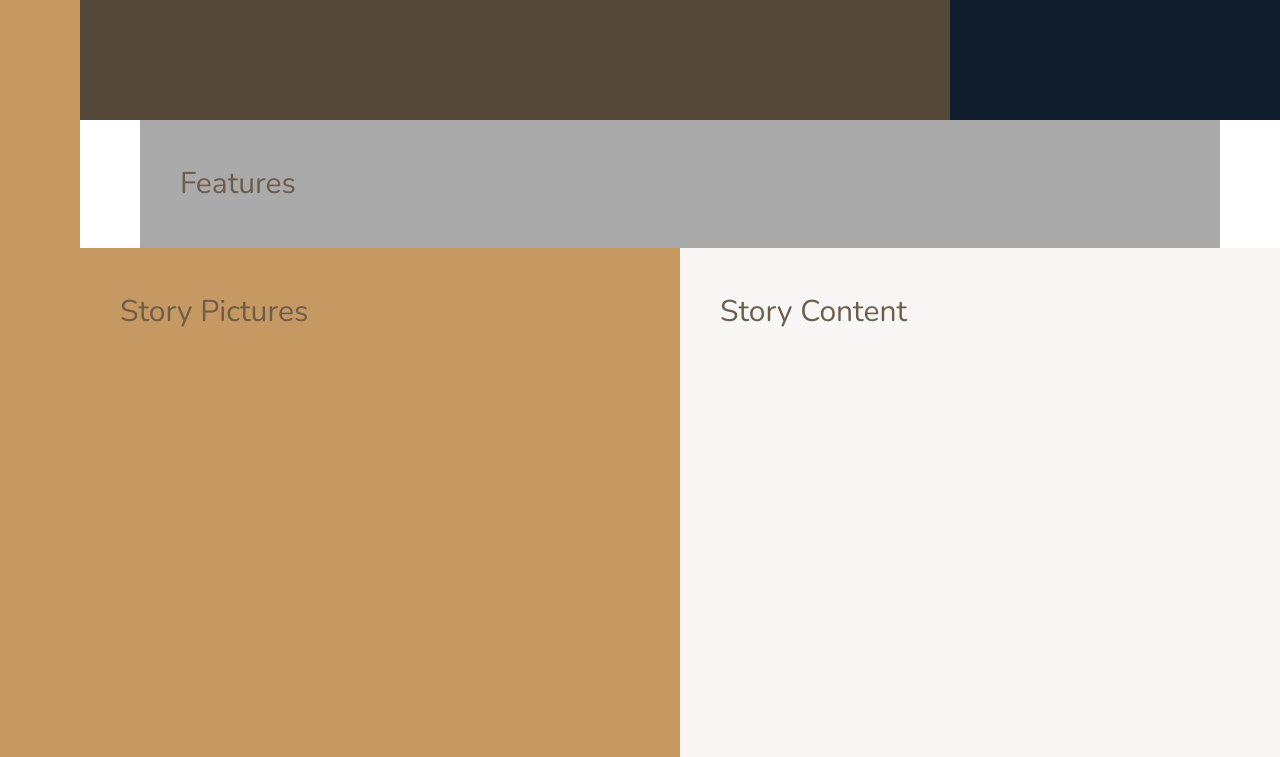
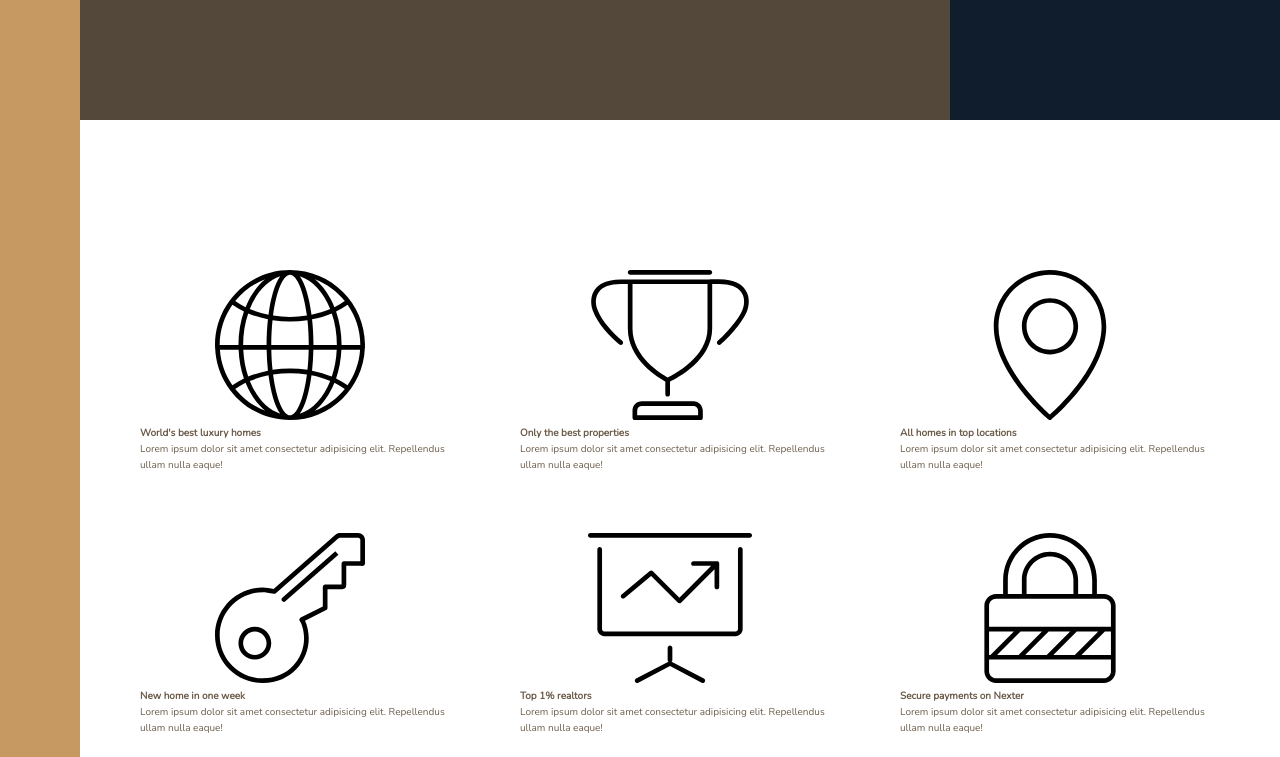
Before and after one commit to super8989/Nexter, a website: page index.html in a window 1280 px wide. Shown: the part 520-1277 px from the top of the page. Drawn offline with nearby package versions, Linux system fonts and the light colour scheme.

Commit message:
Building the features section part 1

```diff
--- a/index.html
+++ b/index.html
@@ -19,7 +19,73 @@
 
 		<div class="realtors">Top 3 realtors</div>
 
-		<section class="features">Features</section>
+		<section class="features">
+			<div class="feature">
+				<svg class="feature__icon">
+					<use xlink:href="img/sprite.svg#icon-global"></use>
+				</svg>
+				<h4 class="heading-4">World's best luxury homes</h4>
+				<p class="feature__text">
+					Lorem ipsum dolor sit amet consectetur adipisicing elit. Repellendus
+					ullam nulla eaque!
+				</p>
+			</div>
+
+			<div class="feature">
+				<svg class="feature__icon">
+					<use xlink:href="img/sprite.svg#icon-trophy"></use>
+				</svg>
+				<h4 class="heading-4">Only the best properties</h4>
+				<p class="feature__text">
+					Lorem ipsum dolor sit amet consectetur adipisicing elit. Repellendus
+					ullam nulla eaque!
+				</p>
+			</div>
+
+			<div class="feature">
+				<svg class="feature__icon">
+					<use xlink:href="img/sprite.svg#icon-map-pin"></use>
+				</svg>
+				<h4 class="heading-4">All homes in top locations</h4>
+				<p class="feature__text">
+					Lorem ipsum dolor sit amet consectetur adipisicing elit. Repellendus
+					ullam nulla eaque!
+				</p>
+			</div>
+
+			<div class="feature">
+				<svg class="feature__icon">
+					<use xlink:href="img/sprite.svg#icon-key"></use>
+				</svg>
+				<h4 class="heading-4">New home in one week</h4>
+				<p class="feature__text">
+					Lorem ipsum dolor sit amet consectetur adipisicing elit. Repellendus
+					ullam nulla eaque!
+				</p>
+			</div>
+
+			<div class="feature">
+				<svg class="feature__icon">
+					<use xlink:href="img/sprite.svg#icon-presentation"></use>
+				</svg>
+				<h4 class="heading-4">Top 1% realtors</h4>
+				<p class="feature__text">
+					Lorem ipsum dolor sit amet consectetur adipisicing elit. Repellendus
+					ullam nulla eaque!
+				</p>
+			</div>
+
+			<div class="feature">
+				<svg class="feature__icon">
+					<use xlink:href="img/sprite.svg#icon-lock"></use>
+				</svg>
+				<h4 class="heading-4">Secure payments on Nexter</h4>
+				<p class="feature__text">
+					Lorem ipsum dolor sit amet consectetur adipisicing elit. Repellendus
+					ullam nulla eaque!
+				</p>
+			</div>
+		</section>
 
 		<div class="story__pictures">Story Pictures</div>
 		<div class="story__content">Story Content</div>
--- a/sass/_base.scss
+++ b/sass/_base.scss
@@ -42,9 +42,4 @@
 		minmax(6rem, 1fr) [center-start]
 		repeat(8, [col-start] minmax(min-content, 14rem) [col-end])
 		[center-end] minmax(6rem, 1fr) [full-end];
-
-	& > * {
-		padding: 40px;
-		font-size: 3rem;
-	}
 }
--- a/sass/_features.scss
+++ b/sass/_features.scss
@@ -1,4 +1,9 @@
 .features {
-	background-color: $color-grey-light-2;
 	grid-column: center-start / center-end;
+
+	margin: 15rem 0;
+
+	display: grid;
+	grid-template-columns: repeat(3, 1fr);
+	gap: 6rem;
 }
```
Also changed, not shown: css/main.css, 1 other file.
